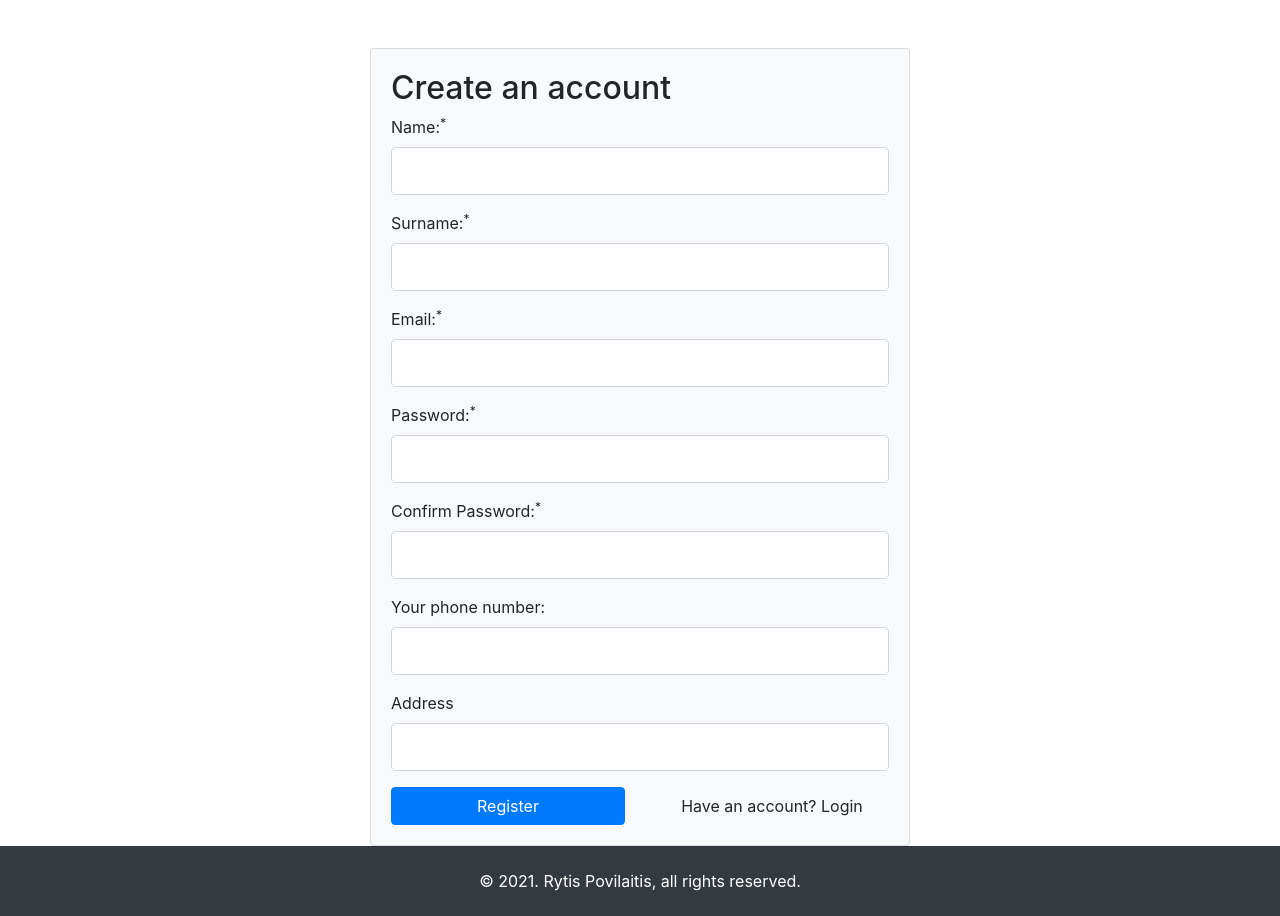
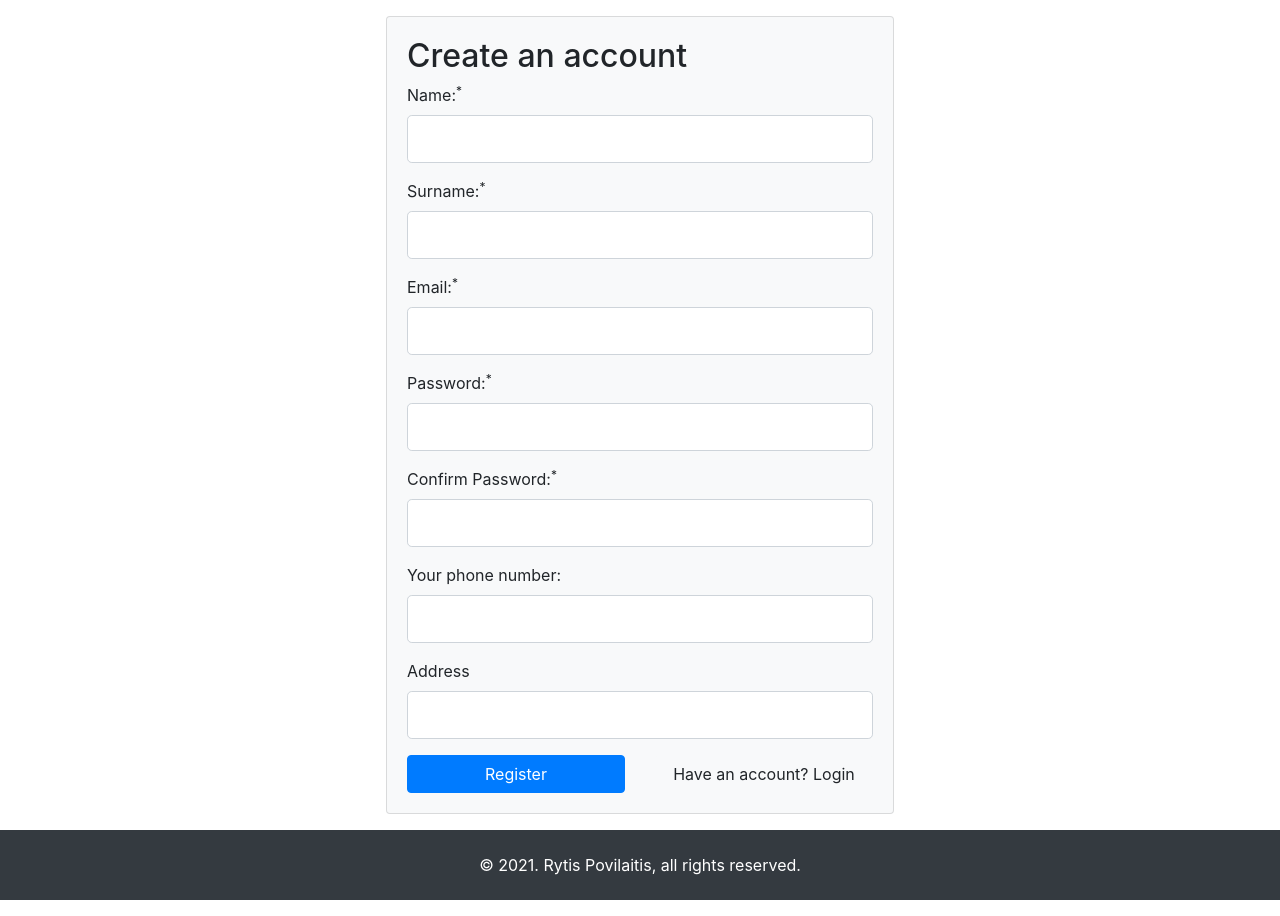
Before and after one commit to rytisp91/sports_club, a PHP site: page /register in a window 1280 px wide. Shown: the part 72-988 px from the top of the page. Run offline with PHP 8.4, Linux system fonts and the light colour scheme; data that the repository does not hold is empty; some libraries are stand-ins or nearby versions.

Commit message:
small style updates. Registration works and looks normally.

```diff
--- a/view/register.php
+++ b/view/register.php
@@ -1,7 +1,7 @@
 <div class="container">
     <div class="row">
         <div class="col-lg-6 mx-auto">
-            <div class="card card-body bg-light mt-5">
+            <div class="card card-body bg-light m-3">
                 <h2>Create an account</h2>
                 <form action="" method="post">
                     <div class="form-group">
```
